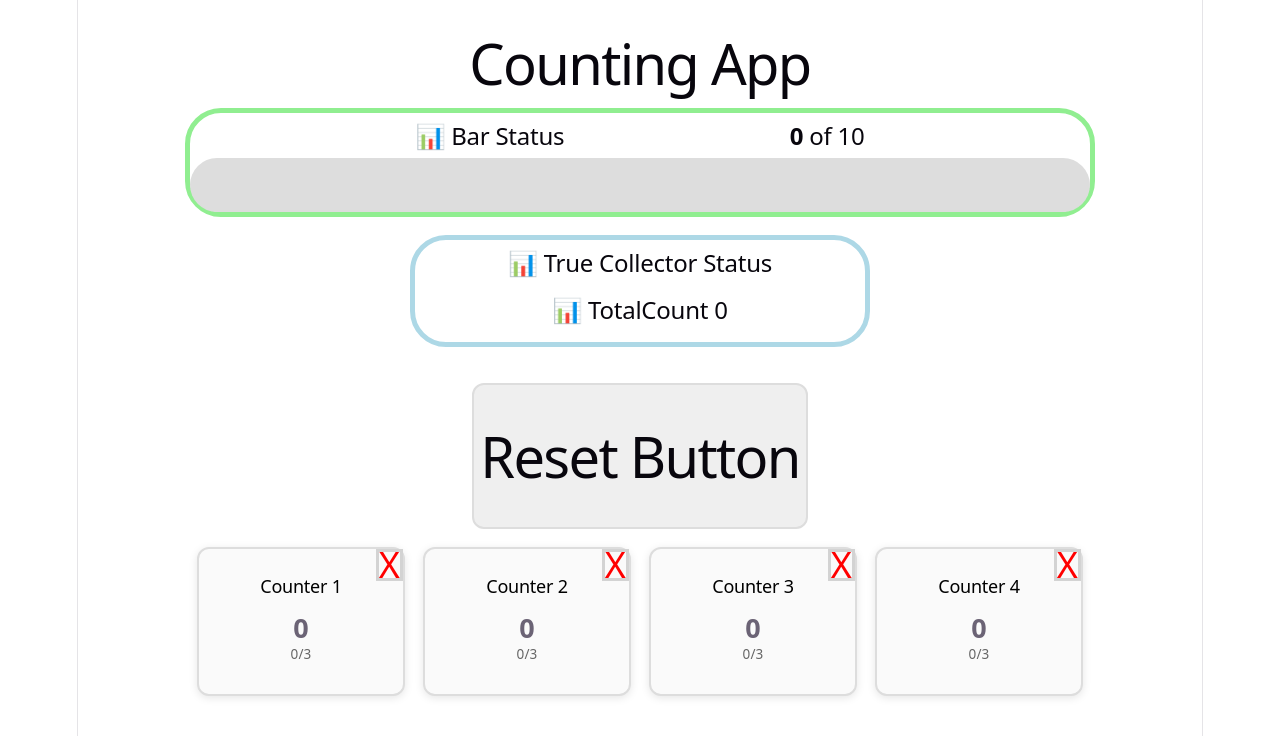
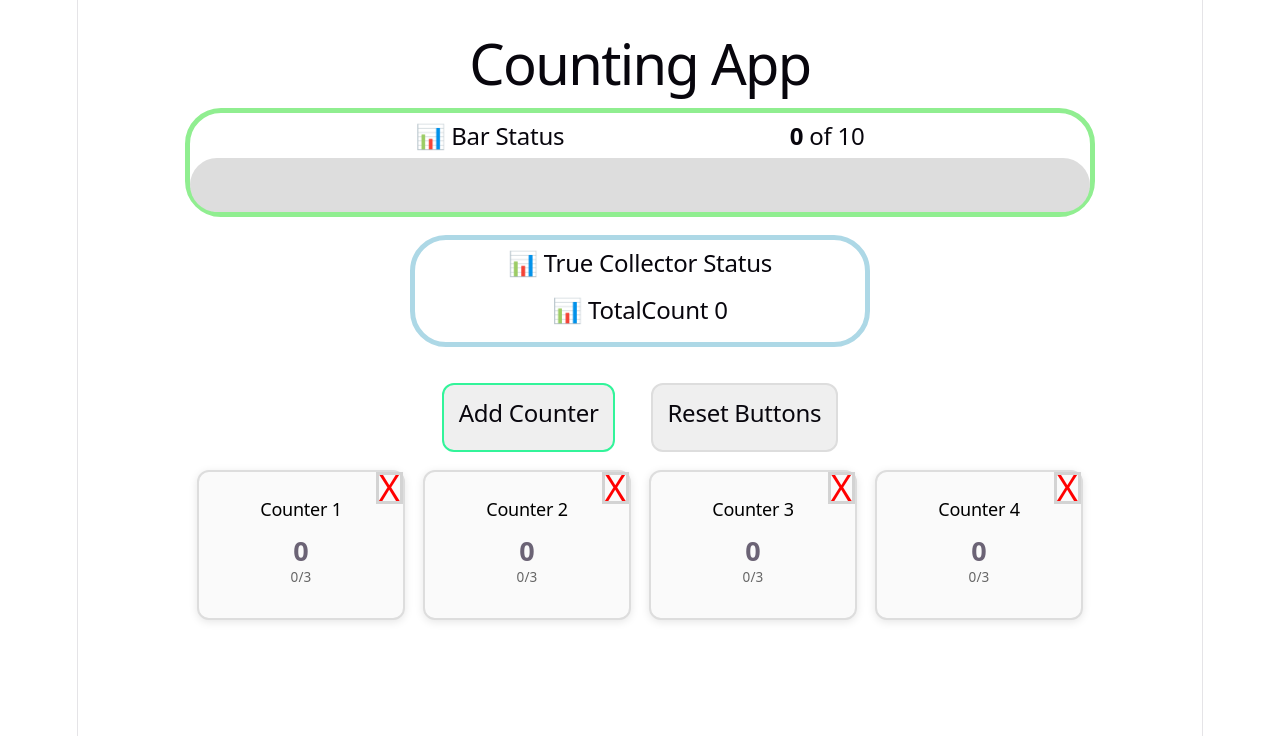
Before and after one commit to Acasez/counter-task, a React (Vite) app: page / in a window 1280 px wide. Shown: the top 736 px of the page. Built offline with nearby package versions, Linux system fonts and the light colour scheme.

Commit message:
Style for a add counter  button

```diff
--- a/src/App.tsx
+++ b/src/App.tsx
@@ -47,6 +47,10 @@ export default function App() {
     });
   }
 
+  function addCounter() {
+    //Todo
+  }
+
   return (
     <div
       style={{
@@ -65,17 +69,34 @@ export default function App() {
         maxCount={TOTAL_MAX}
       />
       <TrueCollector totalCount={totalCount} />
-      <button
-        onClick={resetCounting}
+      <div
         style={{
-          border: "2px solid #ddd",
-          borderRadius: "12px",
+          display: "flex",
+          gap: "2rem",
           marginBottom: "1rem",
         }}
       >
-        <h1>Reset Button</h1>
-      </button>
-
+        <button
+          onClick={addCounter}
+          style={{
+            border: "2px solid #32f49a",
+            borderRadius: "12px",
+            padding: "0.8rem",
+          }}
+        >
+          <h2>Add Counter</h2>
+        </button>
+        <button
+          onClick={resetCounting}
+          style={{
+            border: "2px solid #ddd",
+            borderRadius: "12px",
+            padding: "0.8rem",
+          }}
+        >
+          <h2>Reset Buttons</h2>
+        </button>
+      </div>
       <div
         style={{
           display: "flex",
```
